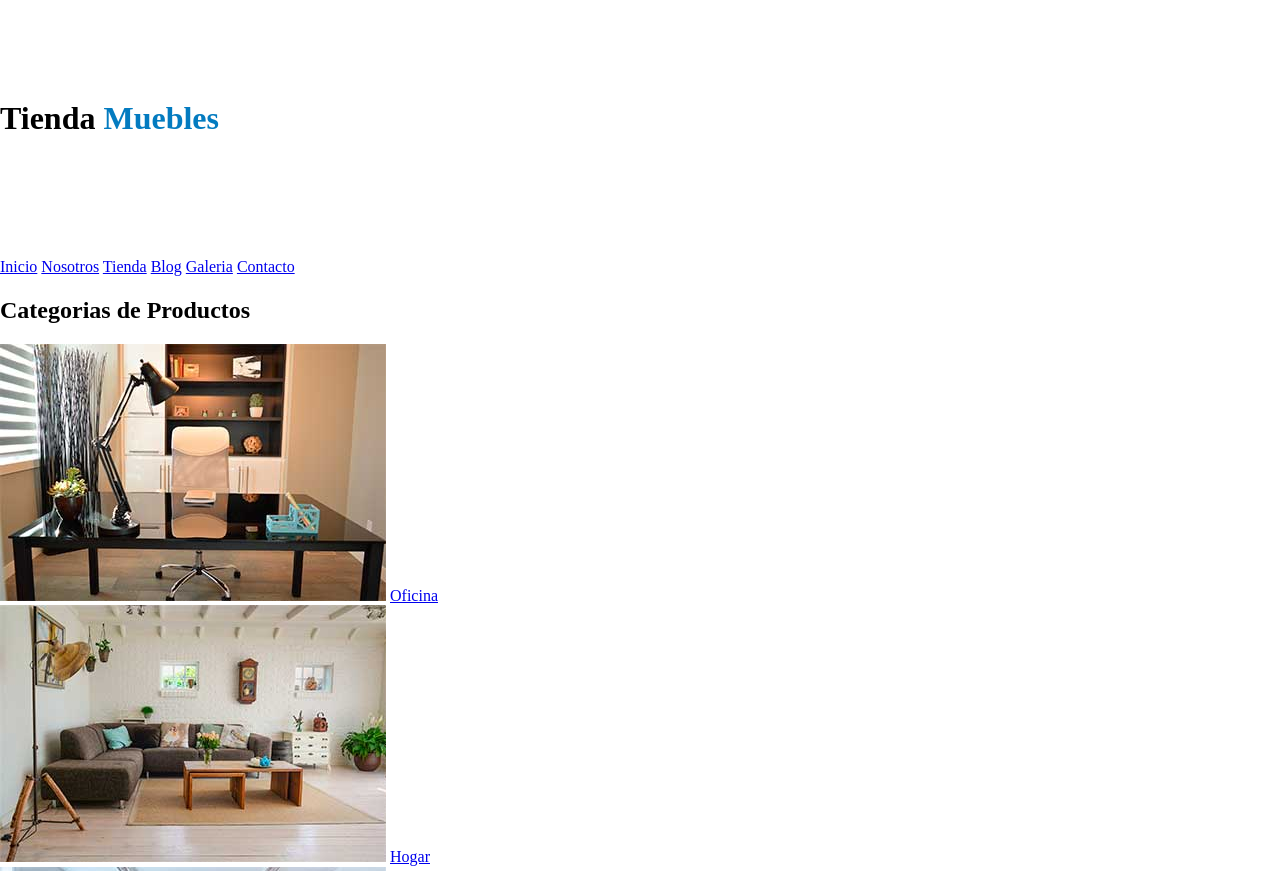
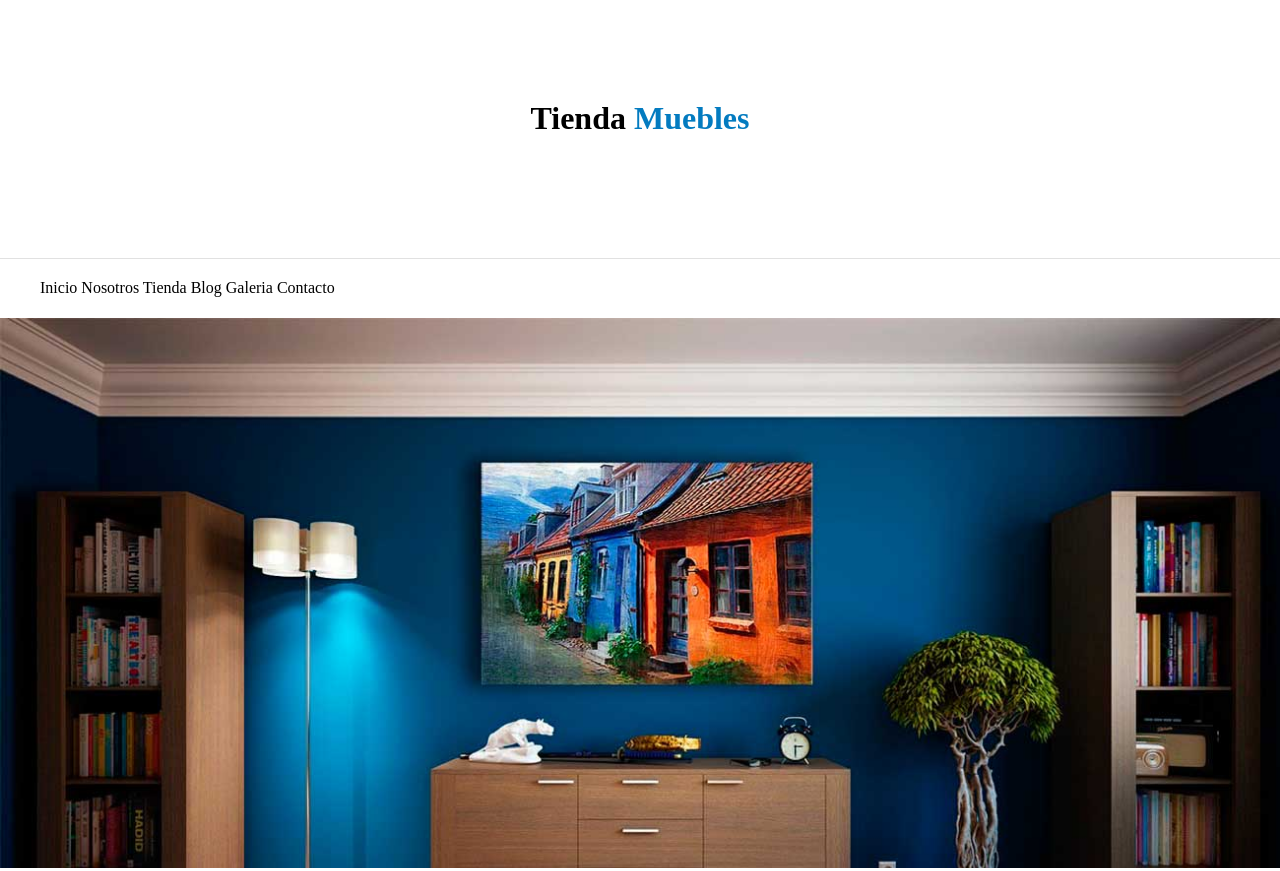
Before and after one commit to ScardonaSu/Ecommerce-Project, a plain HTML site: page index.html in a window 1280 px wide. Shown: the top 871 px of the page. Drawn offline with Linux system fonts and the light colour scheme.

Commit message:
Se agrego box-size y se hizo style

```diff
--- a/css/app.css
+++ b/css/app.css
@@ -5,32 +5,50 @@ html {
   box-sizing: inherit;
 }
 
+/* Globales */
 
-
-h1{
+a{
+    text-decoration: none;
     color: #000;
 }
 
-h1 span{
-    color: #037bc0;
+.contenedor {
+    max-width: 1200px;
+    margin: 0 auto;
+    margin-inline: auto;
 }
+
+
+/* Header y Navegacion */
+
+
 
 .nombre-sitio {
     margin-top: 100px;
     padding-bottom: 100px;
+    text-align: center;
 }
 
-.enlace {
-    text-transform: uppercase;
-    font-weight: bold;
-    text-decoration: none;
+.nombre-sitio span{
     color: #037bc0;
 }
 
+.contenedor-navegacion{
+    border-top: 1px solid #e1e1e1;
 
-/* Box model */
-.sobre-nosotros{
-    background-color: red;
-    width: 200px;
-    padding: 25px;
 }
+
+.nav-princial {
+    /* border-color: #e1e1e1;
+    border-top-style: solid;
+    border-width: 1px; */
+    padding: 20px 0px;
+}
+
+.hero {
+
+    background-image: url(../img/principal.jpg);
+    background-repeat: no-repeat;
+    background-size: cover;
+    height: 550px;
+}
--- a/index.html
+++ b/index.html
@@ -12,7 +12,8 @@
         <h1 class="nombre-sitio">Tienda <span>Muebles</span></h1>
     </header>
 
-    <nav class="navegacion">
+    <div class="contenedor-navegacion">
+        <nav class="nav-princial contenedor">
             <a href="index.html">Inicio</a>
             <a href="nosotros.html">Nosotros</a>
             <a href="tienda.html">Tienda</a>
@@ -20,6 +21,12 @@
             <a href="galeria.html">Galeria</a>
             <a href="contacto.html">Contacto</a>
         </nav>
+
+    </div>
+
+    <div class="hero">
+
+    </div>
 
     <section>
         <h2>Categorias de Productos</h2>
```
Lines whose indentation alone changed are shown as unchanged.
